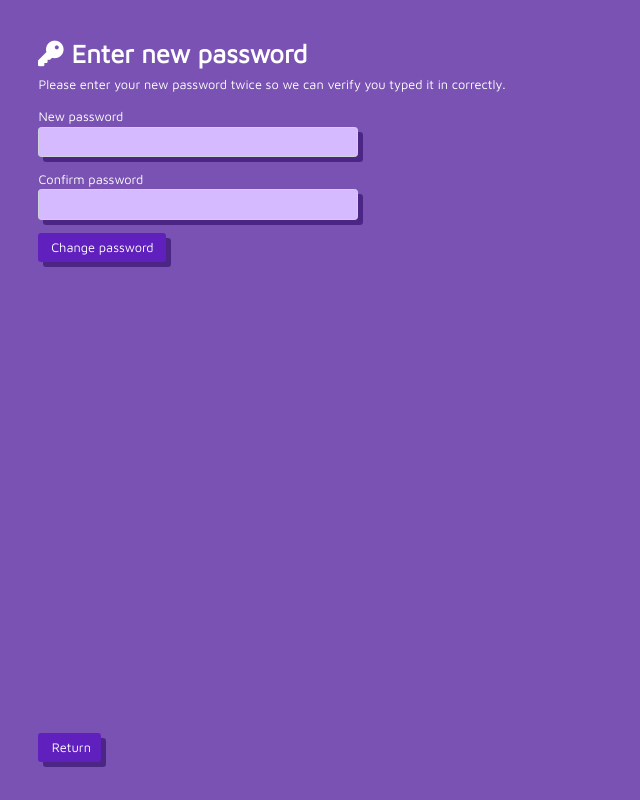
After one commit to FMularski/intellibox, a Django app: page /password_reset/1/1/ in a window 1280 px wide. The commit adds this page. Shown: the whole page, without its empty margins (0-640 px from the left). Run offline with Django 3.2, Linux system fonts and the light colour scheme; style sheets or scripts are compiled from the project's sources.

Commit message:
implemented password reset

```diff
--- /dev/null
+++ b/intellibox_auth/static/intellibox_auth/css/password_reset.css
@@ -0,0 +1,96 @@
+main {
+  padding: 3rem;
+  color: white;
+}
+
+main h2 i {
+  -webkit-animation: spinning-Y 4s ease infinite;
+          animation: spinning-Y 4s ease infinite;
+}
+
+main form {
+  width: 25rem;
+}
+
+main form input {
+  margin-bottom: 1rem;
+  -webkit-box-shadow: #4c2685 5px 5px;
+          box-shadow: #4c2685 5px 5px;
+  background: #d5baff !important;
+  color: white !important;
+  text-align: center;
+}
+
+main form button {
+  width: 10rem;
+}
+
+main form button i {
+  -webkit-animation: spinning 1s ease infinite;
+          animation: spinning 1s ease infinite;
+}
+
+#return-btn {
+  position: absolute;
+  bottom: 3rem;
+  left: 3rem;
+}
+
+@-webkit-keyframes spinning-Y {
+  0% {
+    -webkit-transform: rotateY(0deg);
+            transform: rotateY(0deg);
+  }
+  80% {
+    -webkit-transform: rotateY(0deg);
+            transform: rotateY(0deg);
+  }
+  100% {
+    -webkit-transform: rotateY(360deg);
+            transform: rotateY(360deg);
+  }
+}
+
+@keyframes spinning-Y {
+  0% {
+    -webkit-transform: rotateY(0deg);
+            transform: rotateY(0deg);
+  }
+  80% {
+    -webkit-transform: rotateY(0deg);
+            transform: rotateY(0deg);
+  }
+  100% {
+    -webkit-transform: rotateY(360deg);
+            transform: rotateY(360deg);
+  }
+}
+
+@-webkit-keyframes spinning {
+  from {
+    -webkit-transform: rotateZ(0deg);
+            transform: rotateZ(0deg);
+  }
+  to {
+    -webkit-transform: rotateZ(360deg);
+            transform: rotateZ(360deg);
+  }
+}
+
+@keyframes spinning {
+  from {
+    -webkit-transform: rotateZ(0deg);
+            transform: rotateZ(0deg);
+  }
+  to {
+    -webkit-transform: rotateZ(360deg);
+            transform: rotateZ(360deg);
+  }
+}
+
+@media screen and (max-width: 1000px) {
+  html {
+    font-size: 70%;
+  }
+}
+/*# sourceMappingURL=password_reset.css.map */
--- /dev/null
+++ b/intellibox_auth/static/intellibox_auth/css/password_reset.scss
@@ -0,0 +1,62 @@
+main {
+    padding: 3rem;
+    color: white;
+
+    h2 {
+        i {
+            animation: spinning-Y 4s ease infinite;
+        }
+    }
+
+    form {
+        width: 25rem;
+
+        input {
+            margin-bottom: 1rem;
+            box-shadow: rgb(76, 38, 133) 5px 5px;
+            background: rgb(213, 186, 255) !important;
+            color: white !important;
+            text-align: center;
+        }
+
+        button {
+            width: 10rem;
+
+            i {
+                animation: spinning 1s ease infinite;
+            }
+        }
+    }
+}
+
+#return-btn {
+    position: absolute;
+    bottom: 3rem;
+    left: 3rem;
+}
+
+@keyframes spinning-Y {
+    0% {
+        transform: rotateY(0deg);
+    }
+    80% {
+        transform: rotateY(0deg);
+    }
+    100% {
+        transform: rotateY(360deg);
+    }
+}
+
+@keyframes spinning {
+    from {
+        transform: rotateZ(0deg);
+    } to {
+        transform: rotateZ(360deg);
+    }
+}
+
+@media screen and (max-width:1000px) {
+    html {
+        font-size: 70%;
+    }
+}
--- a/intellibox_auth/templates/intellibox_auth/login_page.html
+++ b/intellibox_auth/templates/intellibox_auth/login_page.html
@@ -38,7 +38,7 @@
                 <button id="already-user-btn" type="submit" class="btn btn-primary">Already an user?</button>
             </form>
         </div>
-        <a href="#" id="reset-a" class="btn btn-primary"><i class="fas fa-key"></i> Forgot password?</a>
+        <a href="{% url 'password_reset' %}" id="reset-a" class="btn btn-primary"><i class="fas fa-key"></i> Forgot password?</a>
         <a id="github-a" target="_blank" href="https://github.com/FMularski/intellibox"><i class="fab fa-github-square"></i></a>
     </main>
 {% endblock %}
--- /dev/null
+++ b/intellibox_auth/templates/intellibox_auth/password_reset_confirm.html
@@ -0,0 +1,42 @@
+{% extends 'base.html' %}
+{% load static %}
+
+{% block title %} Intellibox | Password reset {% endblock %}
+
+{% block link %}
+    <link rel="stylesheet" href="{% static '/intellibox_auth/css/password_reset.css' %}">
+{% endblock %}
+
+{% block content %}
+    <main>
+        {% csrf_token %}
+        <h2><b><i class="fas fa-key"></i> Enter new password</b></h2>
+        <p>Please enter your new password twice so we can verify you typed it in correctly.</p>
+        <form action="" id="password-reset-form" method="POST">
+            {% csrf_token %}
+            <label for="">New password</label>
+            <input type="password" name="new_password1" class="form-control" required>
+            <label for="">Confirm password</label>
+            <input type="password" name="new_password2" class="form-control" required>
+
+
+            <button id="password-change-btn" type="submit" class="btn btn-primary">Change password</button>
+        </form>
+
+        <a href="{% url 'login_page' %}" id="return-btn" class="btn btn-primary"><i class="fas arrow-left"></i> Return</a>
+    </main>
+{% endblock %}
+
+{% block script %}
+    <script>
+        (function(){
+            const resetForm = document.querySelector('#password-reset-form');
+            const changePasswordBtn = document.querySelector('#password-change-btn');
+
+            resetForm.addEventListener('submit', () => {
+                changePasswordBtn.innerHTML = '<i class="fas fa-spinner"></i>';
+                changePasswordBtn.style.pointerEvents = 'none';
+            })
+        })();
+    </script>
+{% endblock %}
--- a/intellibox_auth/urls.py
+++ b/intellibox_auth/urls.py
@@ -1,3 +1,4 @@
+from django.contrib.auth import views as auth_views
 from django.urls import path
 from . import views
 
@@ -7,4 +8,21 @@ urlpatterns = [
     path('register/', views.RegisterView.as_view(), name='register'),
     path('login/', views.LoginView.as_view(), name='login'),
     path('test-login/', views.TestLoginView.as_view(), name='test_login'),
+
+    path('password_reset/',
+        auth_views.PasswordResetView.as_view(template_name='intellibox_auth/password_reset.html'),
+        name='password_reset'
+    ),
+    path('password_reset/done/',
+        auth_views.PasswordResetDoneView.as_view(template_name='intellibox_auth/password_reset_done.html'),
+        name='password_reset_done'
+    ),
+    path('password_reset/<uidb64>/<token>/',
+        auth_views.PasswordResetConfirmView.as_view(template_name='intellibox_auth/password_reset_confirm.html'),
+        name='password_reset_confirm'
+    ),
+    path('password_reset/complete/',
+        auth_views.PasswordResetCompleteView.as_view(template_name='intellibox_auth/password_reset_complete.html'),
+        name='password_reset_complete'
+    ),
 ]
```
Also changed, not shown: intellibox_auth/templates/intellibox_auth/password_reset.html (added, +38 -0 lines), intellibox_auth/templates/intellibox_auth/password_reset_complete.html (added, +18 -0 lines), intellibox_auth/templates/intellibox_auth/password_reset_done.html (added, +21 -0 lines), 1 other file.
